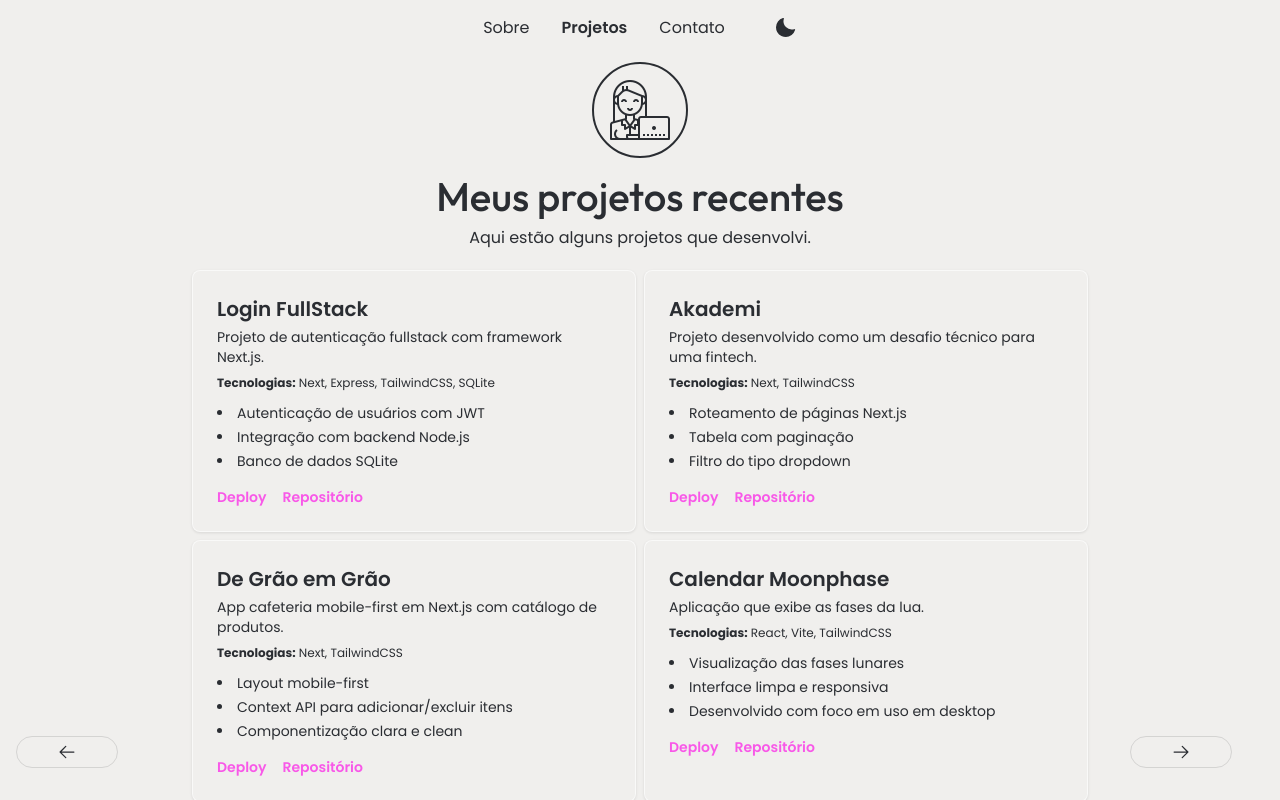
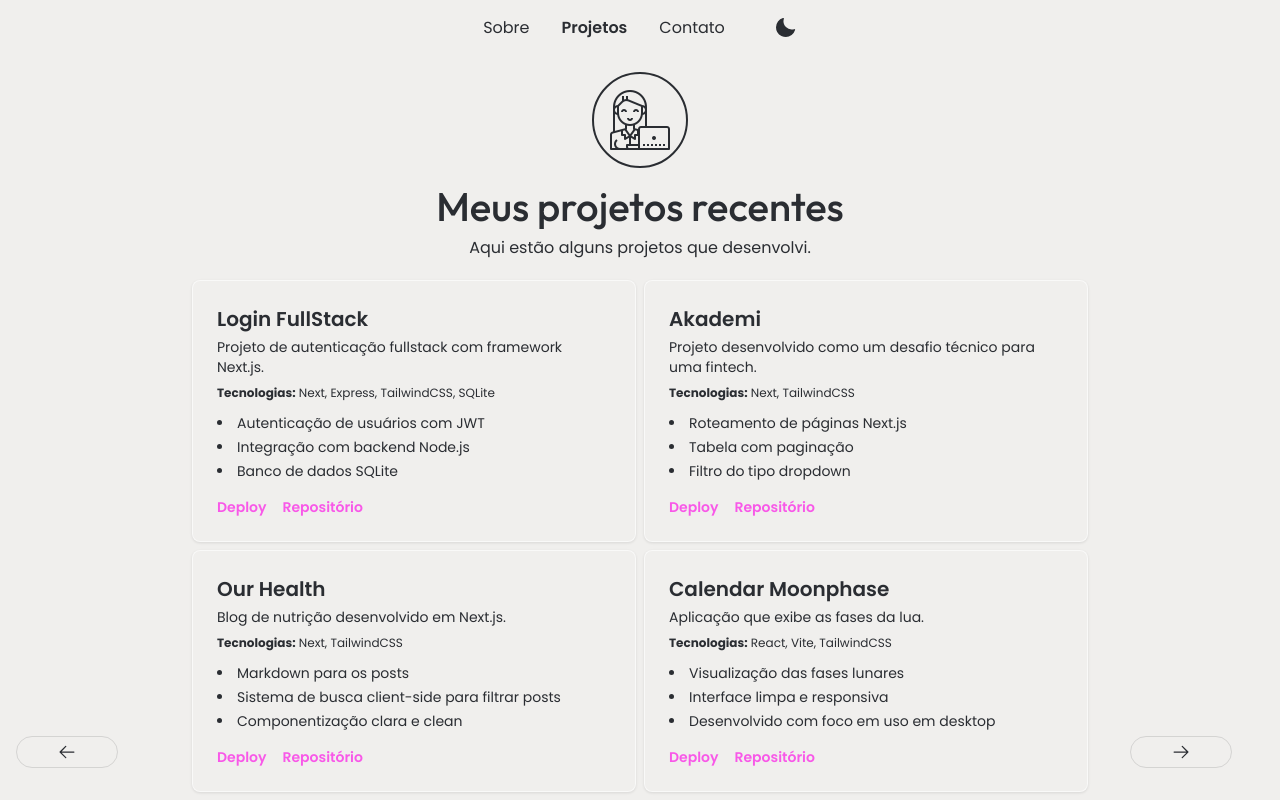
Before and after one commit to francinedds/portfolio-francine, a React (Vite) app: page / in a window 1280 px wide. Both pictures are taken after a click on the button 67 px from the left and 752 px from the top of the page. Built offline with nearby package versions, Linux system fonts and the light colour scheme.

Commit message:
add: new project

```diff
--- a/src/components/Projects.jsx
+++ b/src/components/Projects.jsx
@@ -35,14 +35,14 @@ const Projects = ({ theme }) => {
 
     // Projeto #3
     {
-      title: 'De Grão em Grão',
-      description: 'App cafeteria mobile-first em Next.js com catálogo de produtos.',
+      title: 'Our Health',
+      description: 'Blog de nutrição desenvolvido em Next.js.',
       stack: ['Next', 'TailwindCSS'],
-      demo: 'https://cafeteria-next-app.vercel.app/',
-      repo: 'https://github.com/francinedds/cafeteria-next-app',
+      demo: 'https://nutri-blog.vercel.app/',
+      repo: 'https://github.com/francinedds/nutri-blog',
       highlights: [
-        'Layout mobile-first',
-        'Context API para adicionar/excluir itens',
+        'Markdown para os posts',
+        'Sistema de busca client-side para filtrar posts',
         'Componentização clara e clean',
       ],
     },
```
